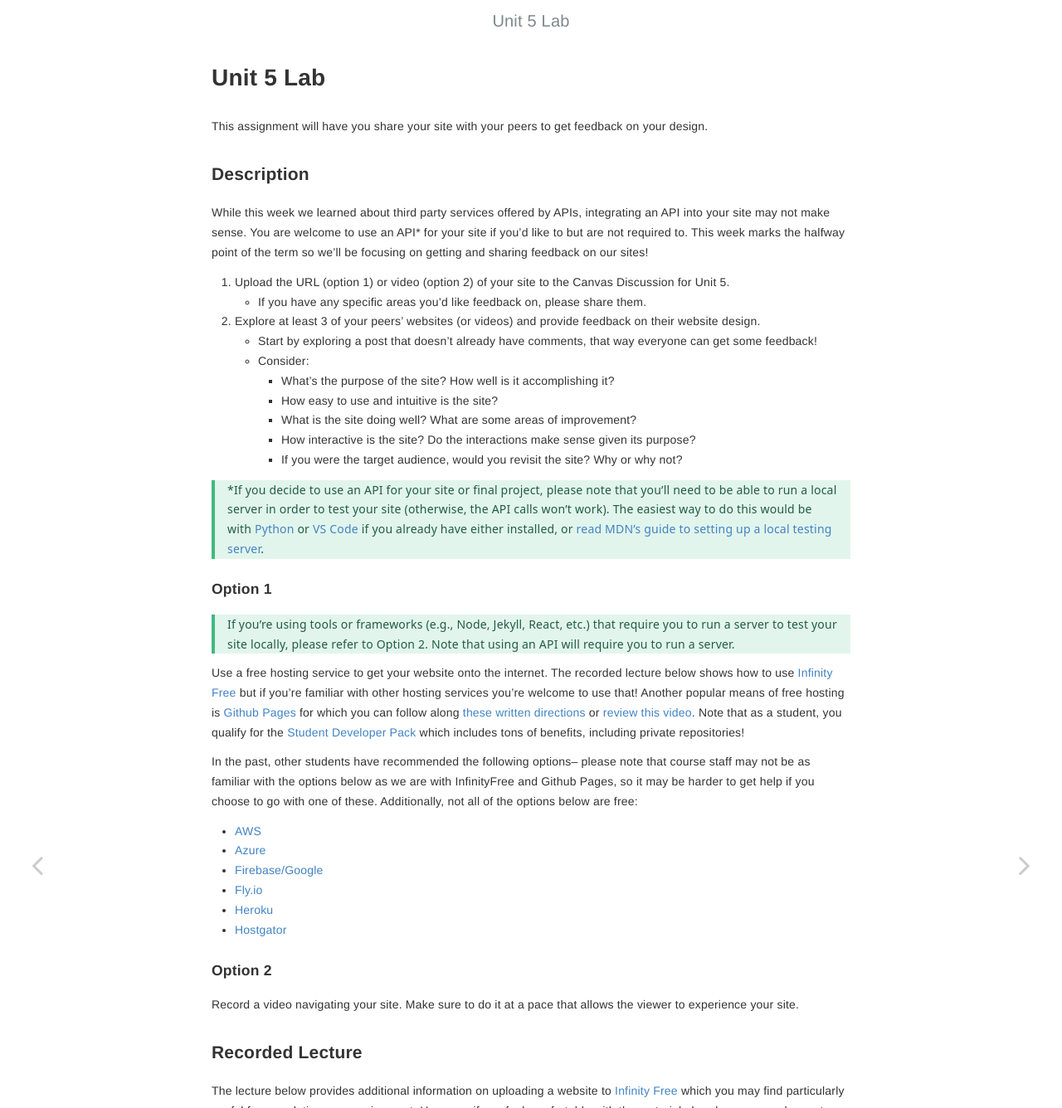
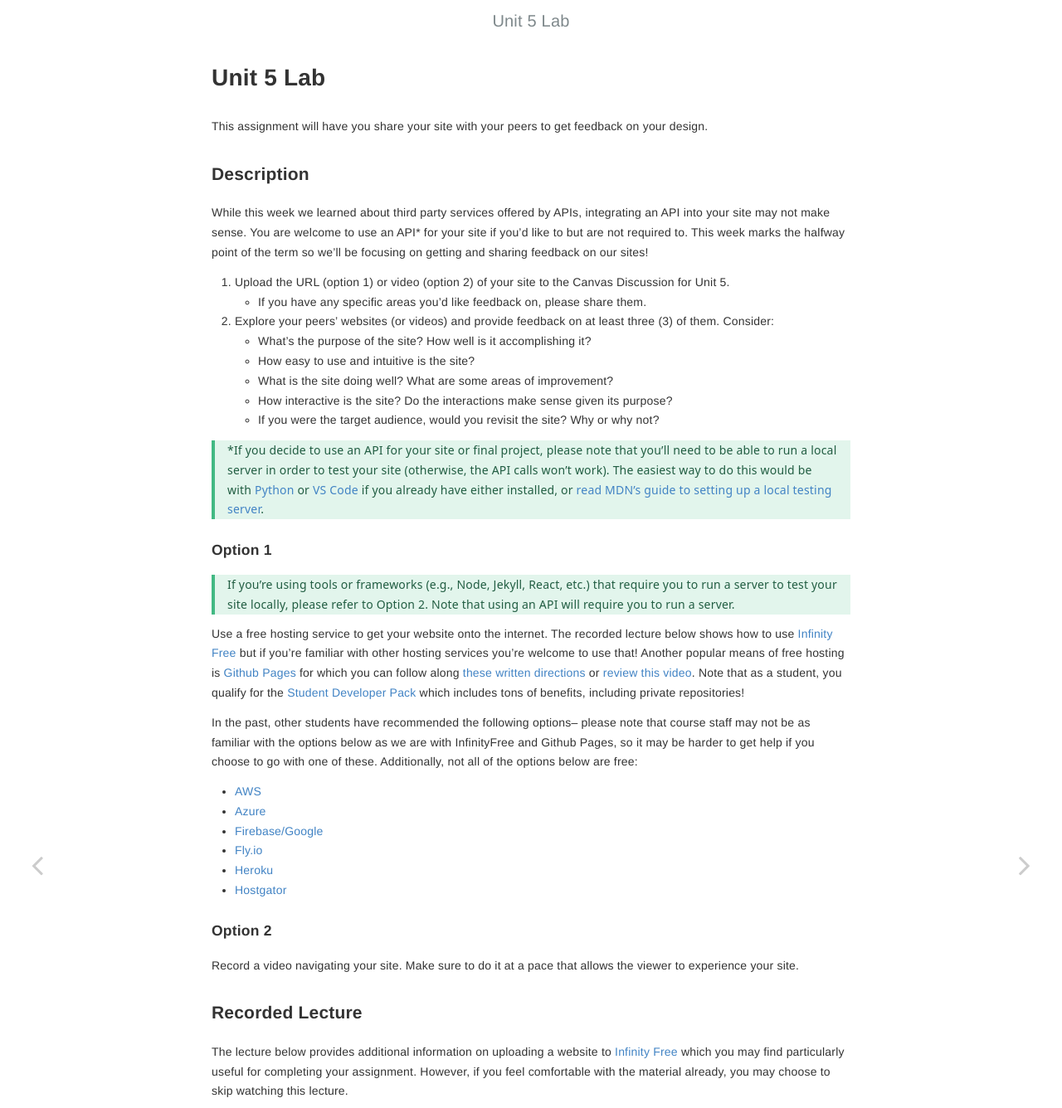
Before and after one commit to vickiebananas/nu-web-dev, a Jekyll site: the page built from _assignments/5-feedback.md, in a window 1280 px wide, cut to the strip 0-1336 px from the top of the page. Shown: the whole strip at 83% size. Built offline with Jekyll 4.4.1, drawn with Linux system fonts in a browser that asks for light colours.

Commit message:
Update 5-feedback.md

```diff
--- a/_assignments/5-feedback.md
+++ b/_assignments/5-feedback.md
@@ -12,14 +12,12 @@ While this week we learned about third party services offered by APIs, integrati
 
 1. Upload the URL (option 1) or video (option 2) of your site to the Canvas Discussion for Unit 5.
 	- If you have any specific areas you'd like feedback on, please share them.
-1. Explore at least 3 of your peers' websites (or videos) and provide feedback on their website design.
-	- Start by exploring a post that doesn't already have comments, that way everyone can get some feedback!
-	- Consider:
-		- What's the purpose of the site? How well is it accomplishing it?
-		- How easy to use and intuitive is the site?
-		- What is the site doing well? What are some areas of improvement?
-		- How interactive is the site? Do the interactions make sense given its purpose?
-		- If you were the target audience, would you revisit the site? Why or why not?
+1. Explore your peers’ websites (or videos) and provide feedback on at least three (3) of them. Consider:
+	- What's the purpose of the site? How well is it accomplishing it?
+	- How easy to use and intuitive is the site?
+	- What is the site doing well? What are some areas of improvement?
+	- How interactive is the site? Do the interactions make sense given its purpose?
+	- If you were the target audience, would you revisit the site? Why or why not?
 
 > \*If you decide to use an API for your site or final project, please note that you'll need to be able to run a local server in order to test your site (otherwise, the API calls won't work). The easiest way to do this would be with [Python](https://pythonbasics.org/webserver/) or [VS Code](https://www.geeksforgeeks.org/installation-guide/how-to-enable-live-server-on-visual-studio-code/) if you already have either installed, or [read MDN's guide to setting up a local testing server](https://developer.mozilla.org/en-US/docs/Learn/Common_questions/Tools_and_setup/set_up_a_local_testing_server).
 {: .block-tip}
```
